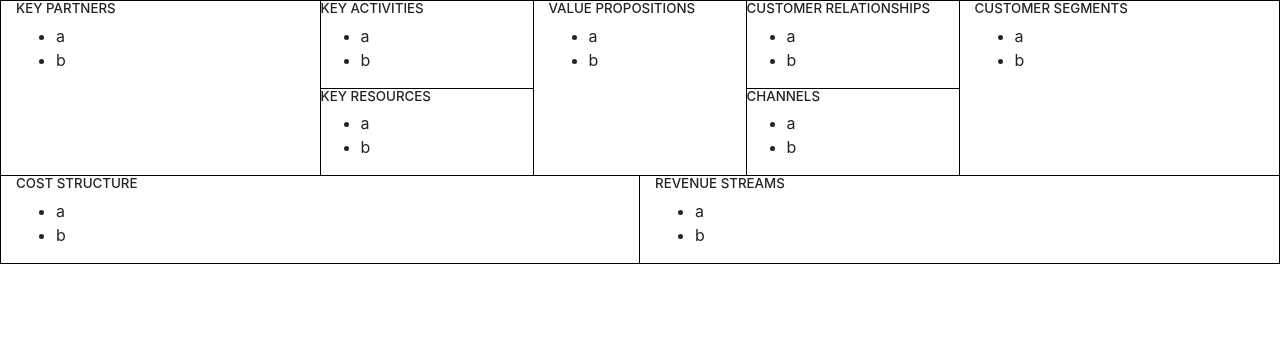
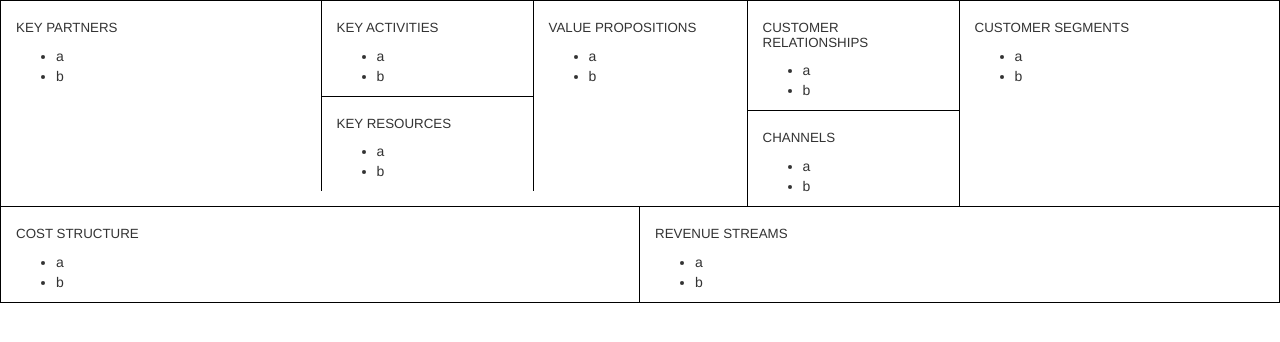
Before and after one commit to syron/businesstools, an Angular app: page / in a window 1280 px wide. Shown: the top 342 px of the page. Built offline with nearby package versions, Linux system fonts and the light colour scheme.

Commit message:
Installed bootstrap npm and put it accordingly into cli.json

```diff
--- a/package.json
+++ b/package.json
@@ -21,6 +21,7 @@
     "@angular/platform-browser": "^5.0.0",
     "@angular/platform-browser-dynamic": "^5.0.0",
     "@angular/router": "^5.0.0",
+    "bootstrap": "^3.3.7",
     "core-js": "^2.4.1",
     "rxjs": "^5.5.2",
     "zone.js": "^0.8.14"
--- a/src/app/app.component.html
+++ b/src/app/app.component.html
@@ -3,7 +3,7 @@
   <div class="row">
 
     <!-- Key partners -->
-    <div class="col-md-3 br">
+    <div class="col-md-3">
 
       <div>
         <app-bmcitemlist [name]="'Key Partners'"></app-bmcitemlist>
@@ -13,12 +13,12 @@
     <!-- Key activities & Key Resources -->
     <div class="col-md-2 br">
 
-      <div class="row bb">
+      <div class="row bb bl">
         <div class="col-xs-12">
             <app-bmcitemlist [name]="'Key Activities'"></app-bmcitemlist>
         </div>
       </div>
-      <div class="row">
+      <div class="row bl">
         <div class="col-xs-12">
             <app-bmcitemlist [name]="'Key Resources'"></app-bmcitemlist>
         </div>
@@ -26,7 +26,7 @@
 
     </div>
     <!-- Value propositions -->
-    <div class="col-md-2 br">
+    <div class="col-md-2">
 
       <div>
         <app-bmcitemlist [name]="'Value Propositions'"></app-bmcitemlist>
@@ -36,12 +36,12 @@
     <!-- Customer Relationships & Channels -->
     <div class="col-md-2 br">
 
-      <div class="row bb">
+      <div class="row bb bl">
         <div class="col-xs-12">
             <app-bmcitemlist [name]="'Customer Relationships'"></app-bmcitemlist>
         </div>
       </div>
-      <div class="row">
+      <div class="row bl">
         <div class="col-xs-12">
           <app-bmcitemlist [name]="'Channels'"></app-bmcitemlist>
         </div>
--- a/src/index.html
+++ b/src/index.html
@@ -7,8 +7,6 @@
 
   <meta name="viewport" content="width=device-width, initial-scale=1">
   <link rel="icon" type="image/x-icon" href="favicon.ico">
-
-  <link rel="stylesheet" href="https://cdnjs.cloudflare.com/ajax/libs/twitter-bootstrap/4.0.0-beta/css/bootstrap.min.css" />
 </head>
 <body>
   <app-root></app-root>
```
Also changed, not shown: .angular-cli.json.
